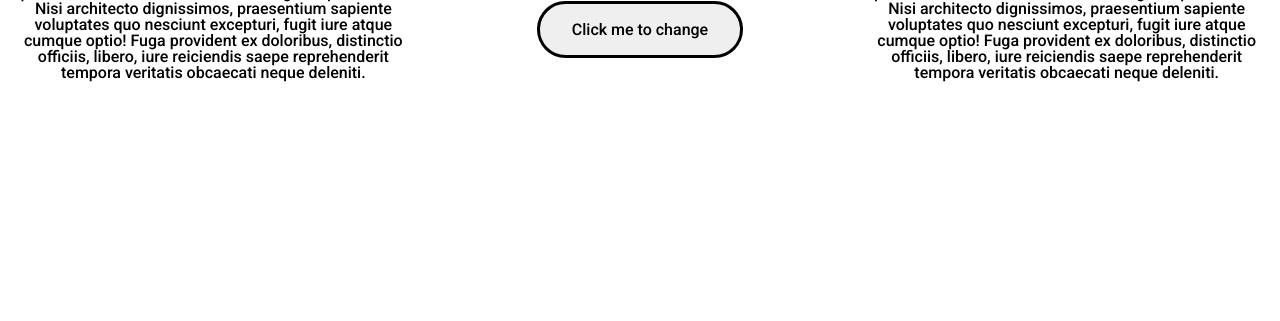
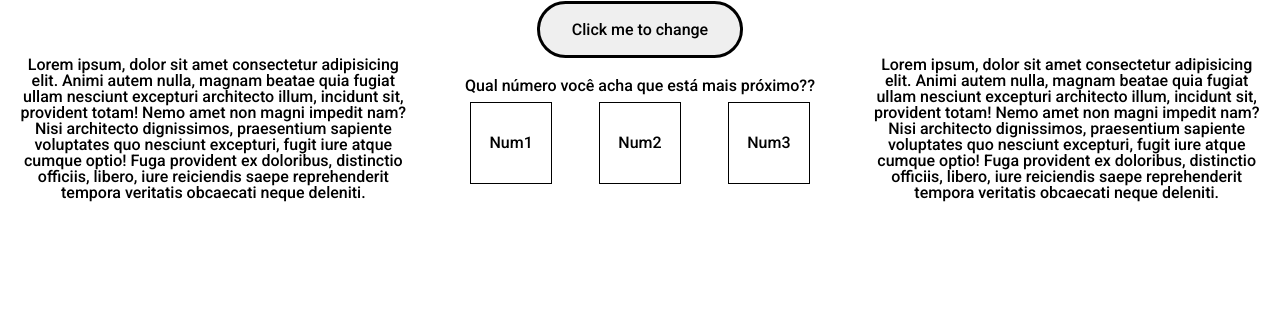
Before and after one commit to Ryrden/Guess-the-Color, a plain HTML site: page index.html in a window 1280 px wide. Shown: the part 482-803 px from the top of the page. Drawn offline with Linux system fonts and the light colour scheme.

Commit message:
Criei 3 divs para o usuário escolher uma futuramente

```diff
--- a/app.js
+++ b/app.js
@@ -7,7 +7,7 @@ button.addEventListener('click', () => {
     newColor = randomColor();
     const color = document.querySelector('#color');
     color.style.backgroundColor = newColor;
-    h1.innerText = `RGB(${colors.red},${colors.green},${colors.blue})`;;
+    h1.innerText = `RGB(${colors.red}, ${colors.green}, ${colors.blue})`;;
 })
 
 button.addEventListener('click', () => {
--- a/index.html
+++ b/index.html
@@ -30,6 +30,14 @@
                 <div id="btnChange">
                     <button>Click me to change</button>
                 </div>
+                <div id="guess-num">
+                    Qual número você acha que está mais próximo??
+                    <div id="Numbers">
+                        <div class="square"><span>Num1</span></div>
+                        <div class="square"><span>Num2</span></div>
+                        <div class="square"><span>Num3</span></div>
+                    </div>
+                </div>
             </div>
             <div id="play" class="flex-item-1">
                 <p>Lorem ipsum, dolor sit amet consectetur adipisicing elit. Animi autem nulla, magnam beatae quia
--- a/style.css
+++ b/style.css
@@ -60,7 +60,7 @@ body {
     justify-content: center;
     flex-direction: row;
     flex-wrap: wrap;
-    align-items: flex-start;
+    align-items: center;
 }
 
 
@@ -75,7 +75,7 @@ body {
 }
 #the-center{
     text-align: center;
-    min-width: 20.5em;
+    min-width: 22.5em;
     align-self: flex-start;
     padding: 0 5vh;
 }
@@ -119,3 +119,18 @@ button:hover{
     height: 50vh;
     transition: background-color cubic-bezier(0.83, 0, 0.17, 1) 0.6s;
 }
+
+#Numbers {
+    display: flex;
+    justify-content: space-around;
+    margin-top: 1vh;
+}
+
+.square {
+    border: 1px solid black;
+    width: 5em;
+    height: 5em;
+    display: flex;
+    align-items: center;
+    justify-content: center;
+}
```
